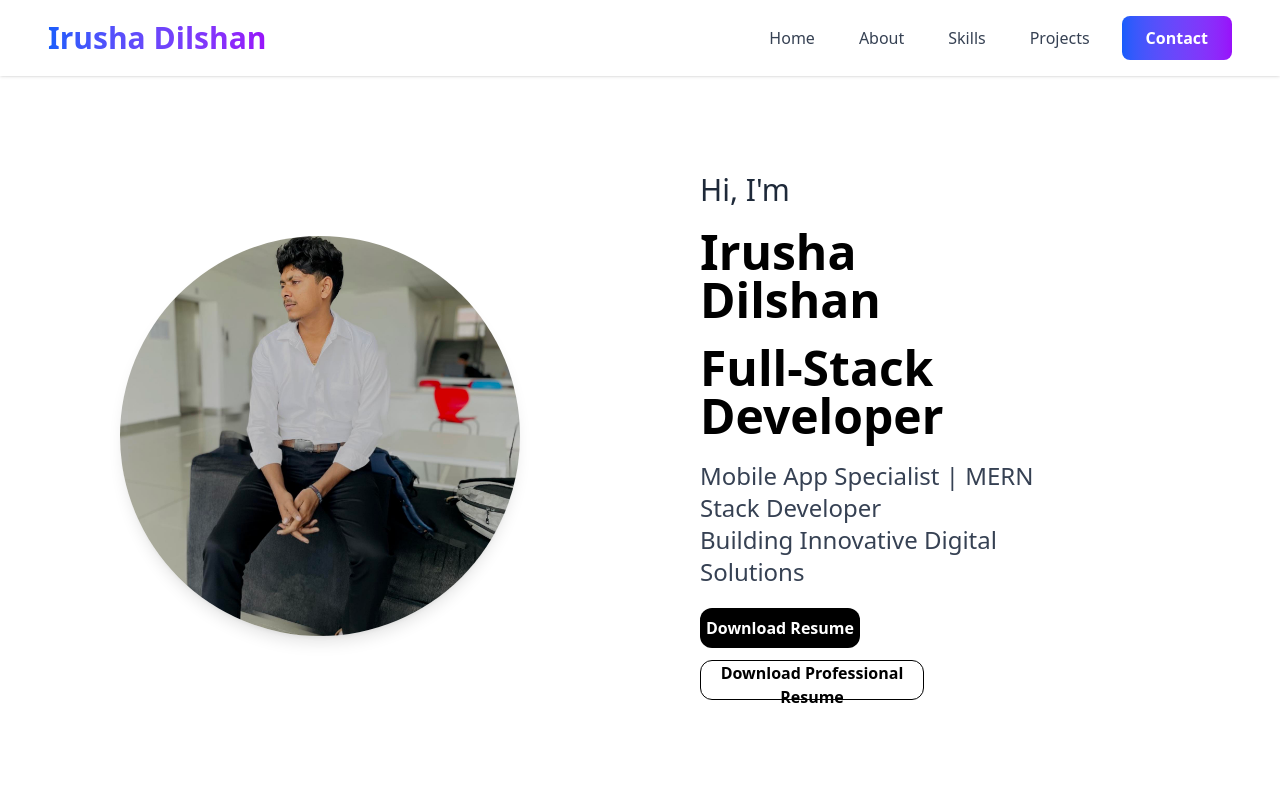
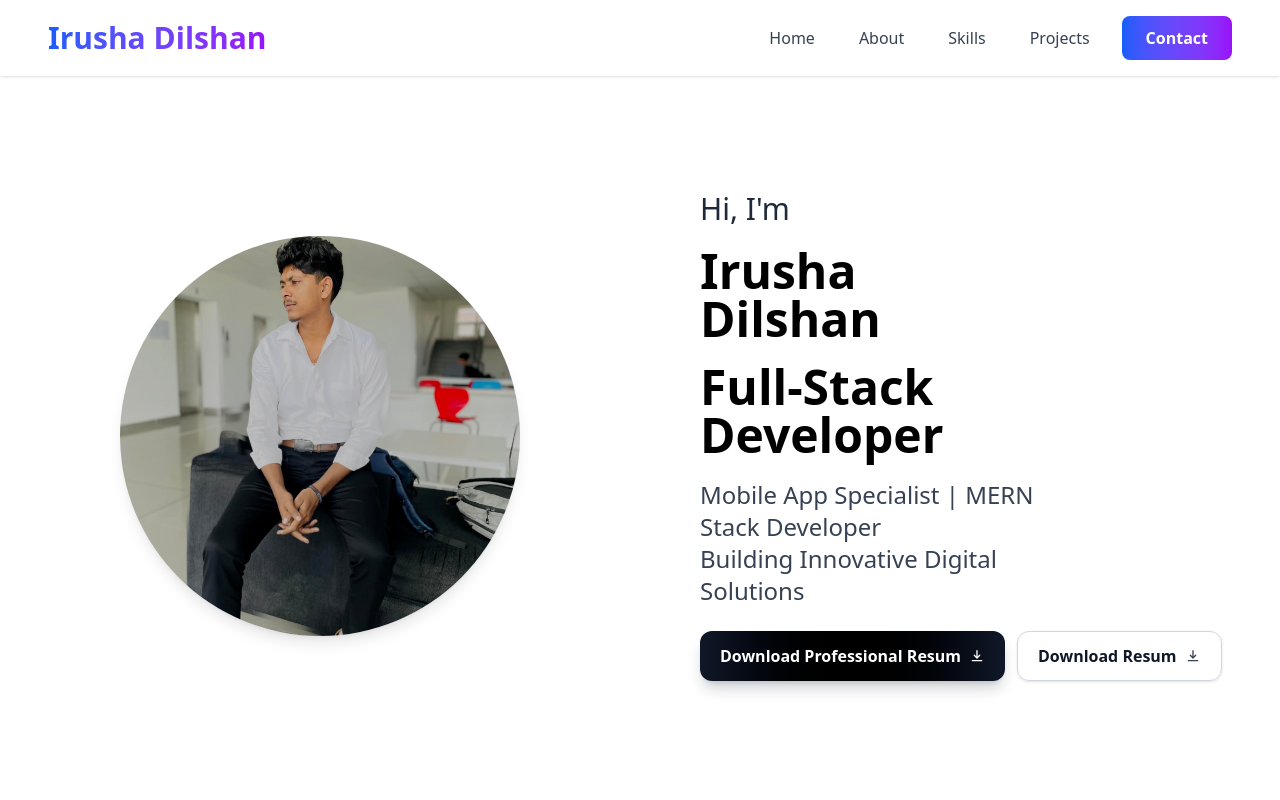
Before and after one commit to IrushaDilshan/Portfolio_N, a React (Vite) app in the folder Desktop/pp/My-Portfolio-main/: page / in a window 1280 px wide. Shown: the top 800 px of the page. Built offline with nearby package versions, Linux system fonts and the light colour scheme.

Commit message:
Modernize resume buttons and swap labels (accessibility + styles)

```diff
--- a/Desktop/pp/My-Portfolio-main/src/Home.jsx
+++ b/Desktop/pp/My-Portfolio-main/src/Home.jsx
@@ -15,23 +15,7 @@ const Home = () => {
     });
   }, []);
 
-  function downloadCV(){
-
-    const link = document.createElement("a");
-    link.href = CV;
-    link.download = "Irusha_Dilshan_Resume.pdf";
-    link.click();
-
-  }
-
-  function downloadProResume(){
-
-    const link = document.createElement("a");
-    link.href = ProResume;
-    link.download = "Irusha_Dilshan_Professional_Resume.pdf";
-    link.click();
-
-  }
+  // Downloads are handled via <a download> links below for better semantics
 
   return (
     <div id='home'
@@ -70,8 +54,43 @@ const Home = () => {
               Mobile App Specialist | MERN Stack Developer<br/> Building Innovative Digital Solutions
             </div>
 
-            <button onClick={downloadCV} className='bg-black text-white w-40 h-10 mt-5 rounded-xl cursor-pointer font-bold'>Download Resume</button>
-            <button onClick={downloadProResume} className='bg-white text-black border border-black w-56 h-10 mt-3 rounded-xl cursor-pointer font-bold'>Download Professional Resume</button>
+            <div className='mt-6 flex gap-3 max-md:flex-col max-md:w-[60%] max-md:items-center'>
+              <a
+                href={CV}
+                download="Irusha_Dilshan_Resume.pdf"
+                className='group inline-flex items-center justify-center gap-2 rounded-xl px-5 py-3 font-semibold text-white bg-gradient-to-r from-gray-900 via-black to-gray-900 shadow-lg shadow-gray-900/20 hover:from-black hover:to-gray-800 hover:shadow-xl hover:-translate-y-0.5 active:translate-y-0 transition-all duration-200 focus:outline-none focus:ring-2 focus:ring-offset-2 focus:ring-gray-900'
+                aria-label='Download Professional Resum'
+              >
+                <span>Download Professional Resum</span>
+                <svg
+                  xmlns="http://www.w3.org/2000/svg"
+                  viewBox="0 0 24 24"
+                  fill="currentColor"
+                  className='h-4 w-4 transition-transform duration-200 group-hover:translate-y-0.5'
+                >
+                  <path d="M12 3a1 1 0 0 1 1 1v8.586l2.293-2.293a1 1 0 1 1 1.414 1.414l-4 4a1 1 0 0 1-1.414 0l-4-4a1 1 0 1 1 1.414-1.414L11 12.586V4a1 1 0 0 1 1-1Z" />
+                  <path d="M5 20a1 1 0 0 1 0-2h14a1 1 0 1 1 0 2H5Z" />
+                </svg>
+              </a>
+
+              <a
+                href={ProResume}
+                download="Irusha_Dilshan_Professional_Resume.pdf"
+                className='group inline-flex items-center justify-center gap-2 rounded-xl px-5 py-3 font-semibold text-gray-900 border border-gray-300 bg-white/80 backdrop-blur hover:bg-white shadow-sm hover:shadow-md hover:-translate-y-0.5 active:translate-y-0 transition-all duration-200 focus:outline-none focus:ring-2 focus:ring-offset-2 focus:ring-gray-400'
+                aria-label='Download Resum'
+              >
+                <span>Download Resum</span>
+                <svg
+                  xmlns="http://www.w3.org/2000/svg"
+                  viewBox="0 0 24 24"
+                  fill="currentColor"
+                  className='h-4 w-4 text-gray-700 transition-transform duration-200 group-hover:translate-y-0.5'
+                >
+                  <path d="M12 3a1 1 0 0 1 1 1v8.586l2.293-2.293a1 1 0 1 1 1.414 1.414l-4 4a1 1 0 0 1-1.414 0l-4-4a1 1 0 1 1 1.414-1.414L11 12.586V4a1 1 0 0 1 1-1Z" />
+                  <path d="M5 20a1 1 0 0 1 0-2h14a1 1 0 1 1 0 2H5Z" />
+                </svg>
+              </a>
+            </div>
 
         </div>
 
```
